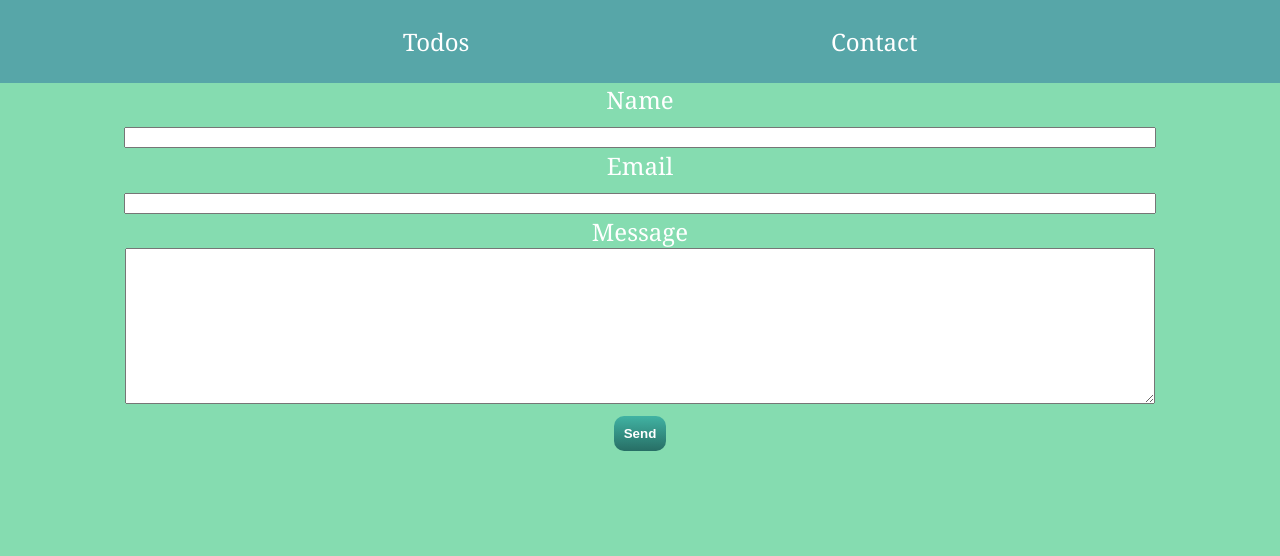
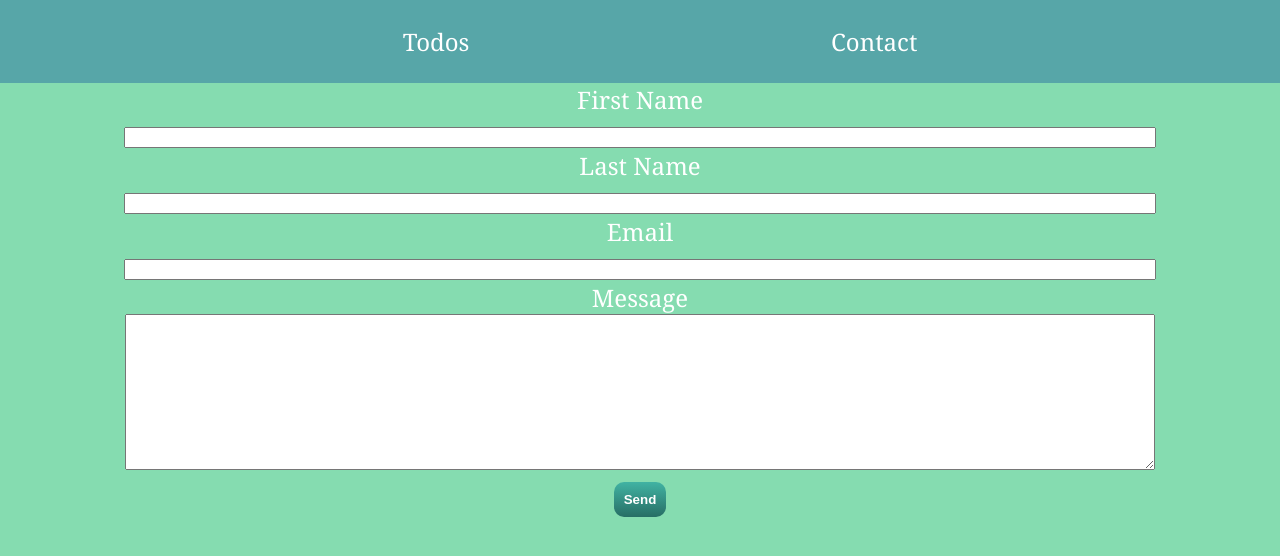
Before and after one commit to ChrisPitts/task-management-app, a React (Create React App) app: page /contact in a window 1280 px wide. Shown: the top 556 px of the page. Built offline with nearby package versions, Linux system fonts and the light colour scheme.

Commit message:
added last name input

```diff
--- a/src/components/Contact.js
+++ b/src/components/Contact.js
@@ -4,13 +4,17 @@ export default class Contact extends Component {
   constructor(props) {
     super(props);
     this.state = {
-      name: '',
+      firstName: '',
+      lastName: '',
       email: '',
       message: ''
     }
   }
-  handleNameChange(event) {
-    this.setState({ name: event.target.value});
+  handleFirstNameChange(event) {
+    this.setState({ firstName: event.target.value});
+  }
+  handleLastNameChange(event) {
+    this.setState({ lastName: event.target.value});
   }
   handleEmailChange(event) {
     this.setState({ email: event.target.value});
@@ -19,12 +23,12 @@ export default class Contact extends Component {
     this.setState({ message: event.target.value});
   }
   render() {
-    console.dir(this.state);
     return (
       <form>
-        <label htmlFor='name'>Name</label><br/>
-        <input type="text" name='name' id='name' value={this.state.name} onChange={this.handleNameChange.bind(this)} required/><br/>
-
+        <label htmlFor='first-name'>First Name</label><br/>
+        <input type="text" name='first-name' id='first-name' value={this.state.firstName} onChange={this.handleFirstNameChange.bind(this)} required/><br/>
+        <label htmlFor='last-name'>Last Name</label><br/>
+        <input type="text" name='last-name' id='last-name' value={this.state.lastName} onChange={this.handleLastNameChange.bind(this)} required/><br/>
         <label htmlFor='email'>Email</label><br/>
         <input type="email" name='email' id='email' value={this.state.email} onChange={this.handleEmailChange.bind(this)} required/><br/>
 
```
